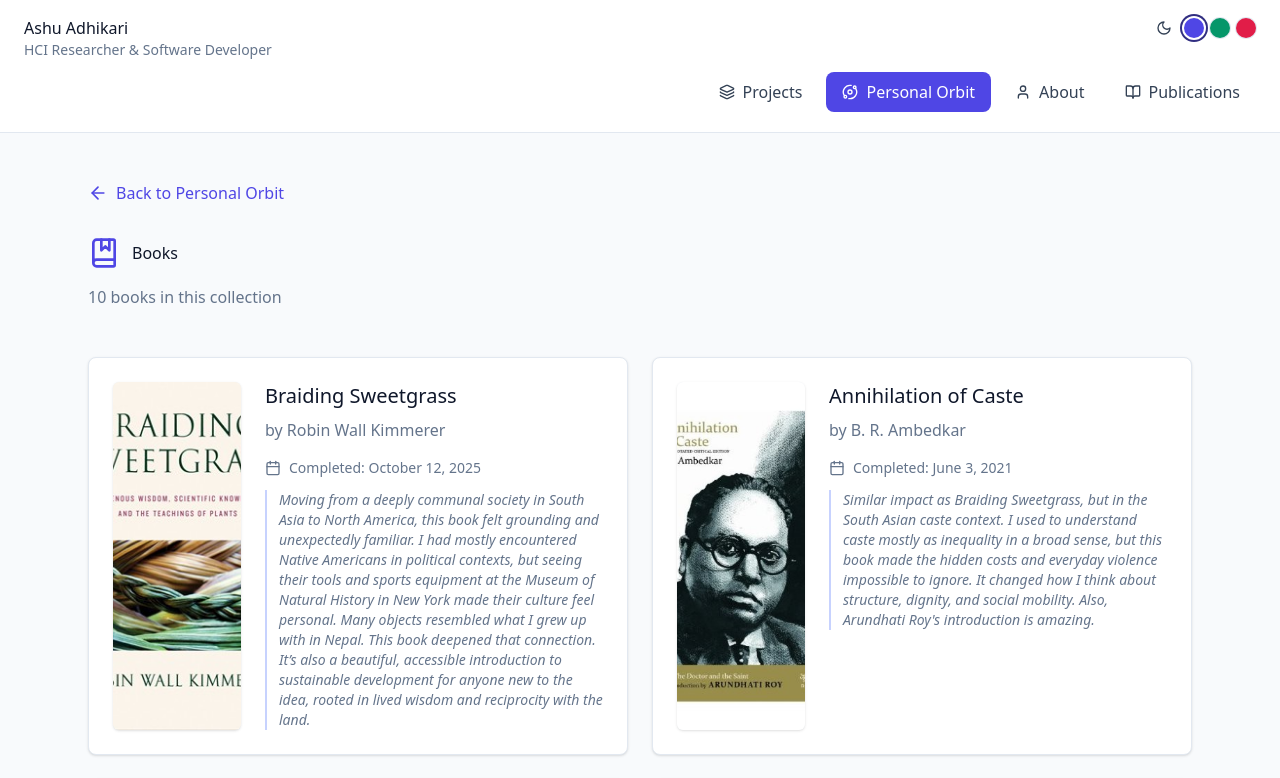
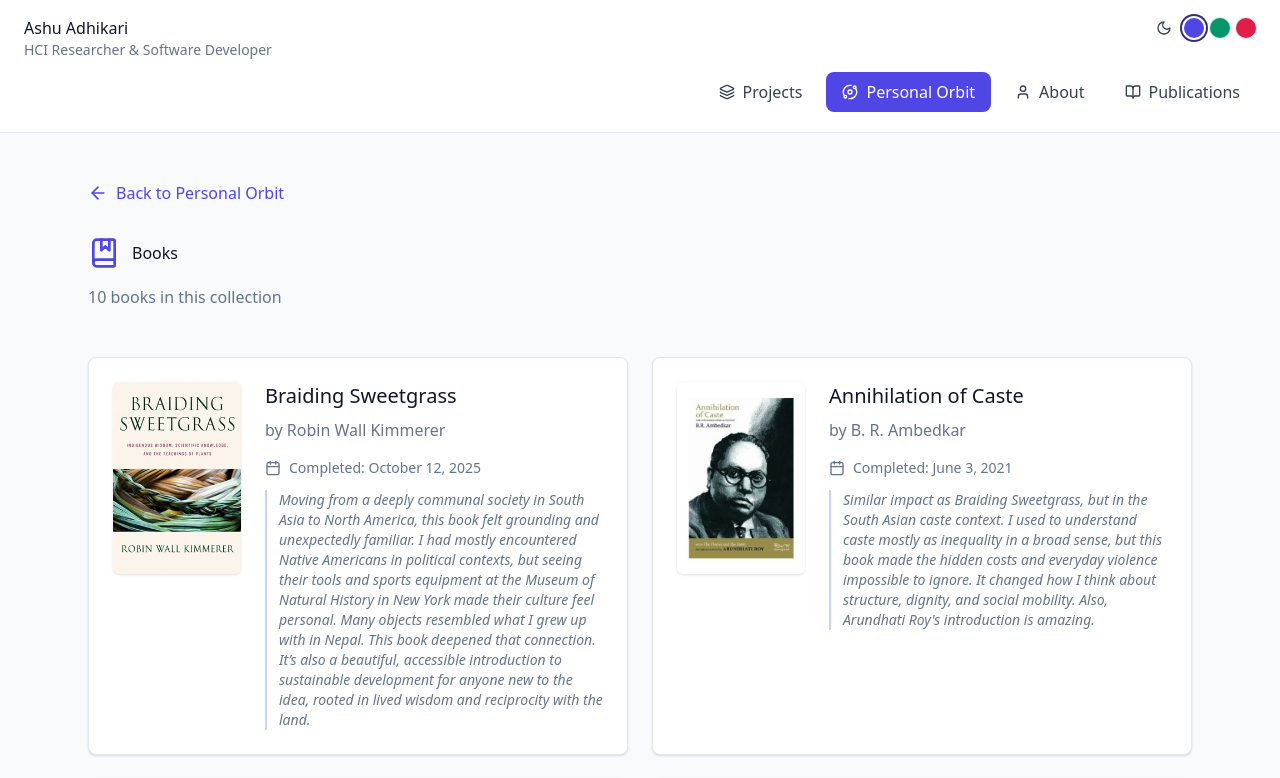
Before and after one commit to ashuadh7/ashuadh7.github.io, a React (Vite) app: page /personal-orbit/books/1 in a window 1280 px wide. Shown: the top 778 px of the page. Built offline with nearby package versions, Linux system fonts and the light colour scheme.

Commit message:
Fix Image for both desktop and mobile

```diff
--- a/src/pages/PersonalOrbit/PersonalOrbitBooksDetail.tsx
+++ b/src/pages/PersonalOrbit/PersonalOrbitBooksDetail.tsx
@@ -52,10 +52,10 @@ export function PersonalOrbitBooksDetail() {
           {books.map((book) => (
             <div
               key={book.id}
-              className="bg-surface rounded-lg p-4 sm:p-6 shadow-sm border border-default hover:shadow-md transition-all flex flex-col md:flex-row gap-4 sm:gap-6"
+              className="bg-surface rounded-lg p-4 sm:p-6 shadow-sm border border-default hover:shadow-md transition-all flex flex-col md:flex-row md:items-start gap-4 sm:gap-6"
             >
               {book.coverImage && (
-                <div className="flex-shrink-0 w-36 sm:w-40 md:w-32 aspect-[2/3] mx-auto md:mx-0 bg-soft rounded-md overflow-hidden shadow-sm">
+                <div className="flex-shrink-0 w-36 sm:w-40 md:w-32 aspect-[2/3] mx-auto md:mx-0 self-center md:self-start bg-soft rounded-md overflow-hidden shadow-sm">
                   <img
                     src={book.coverImage}
                     alt={`Cover of ${book.title}`}
```
